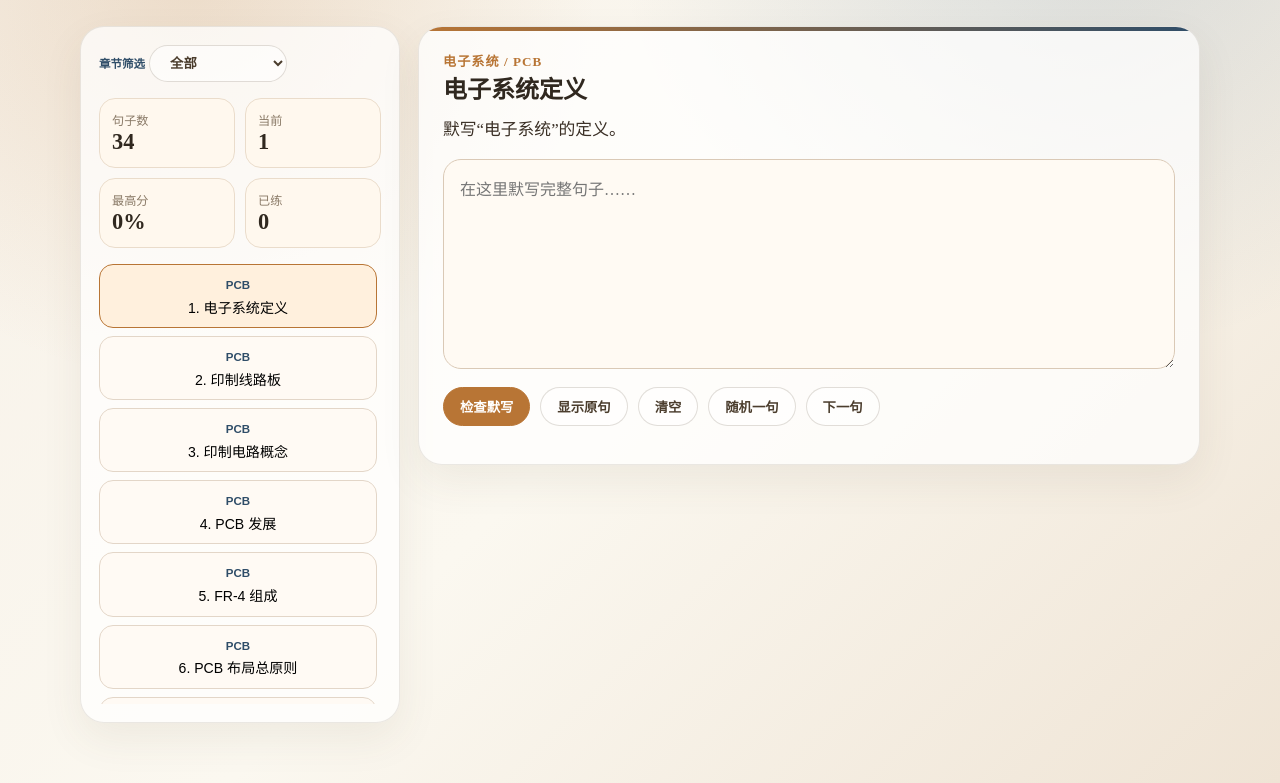
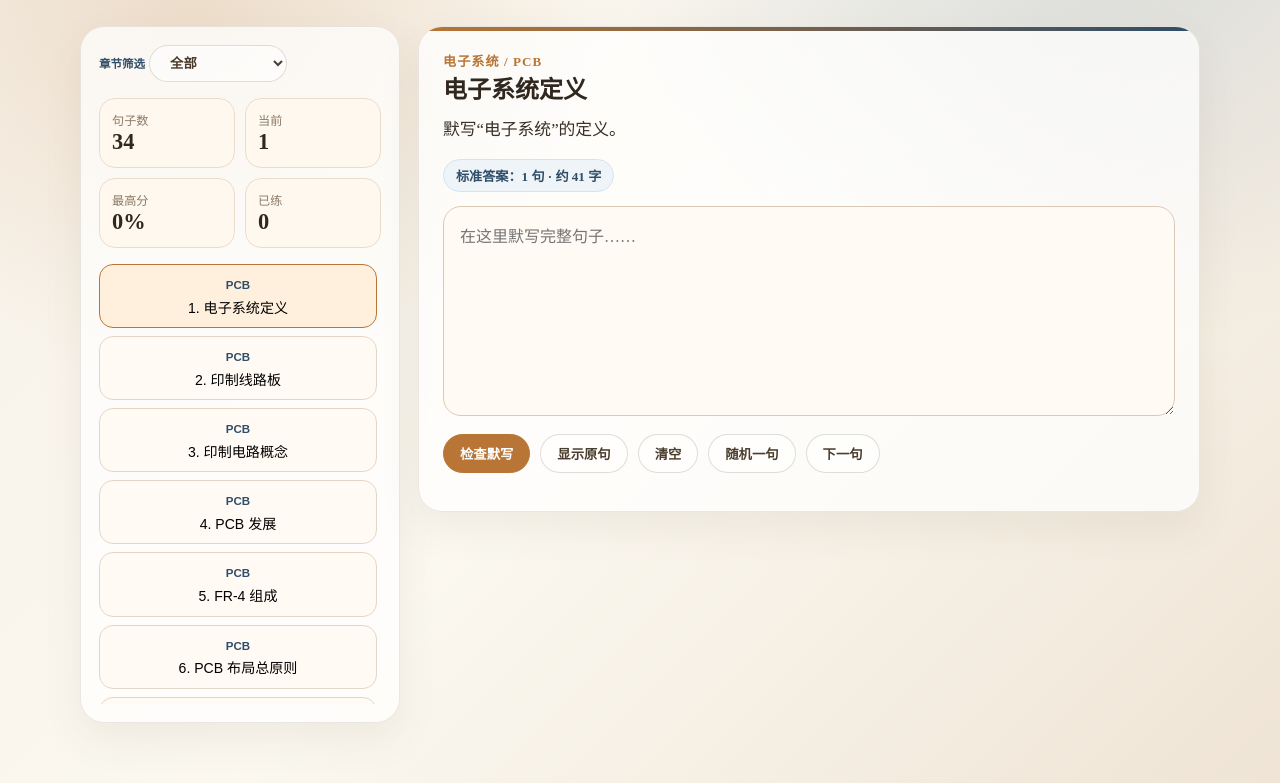
Before and after one commit to Nanji-Huaji/programmable-recite, a plain HTML site: page sentences.html in a window 1280 px wide. Shown: the part 130-913 px from the top of the page. Drawn offline with Linux system fonts and the light colour scheme.

Commit message:
新增句子提示功能，显示标准答案的句子数量和字数

```diff
--- a/sentences.html
+++ b/sentences.html
@@ -52,6 +52,12 @@ h1 { font-size: clamp(1.45rem, 3vw, 2.35rem); line-height: 1.2; margin-top: 4px;
 .sentence-item.active { border-color: #b87535; background: #fff0dd; }
 .tag { display: inline-block; font-size: 0.72rem; color: #2f4d68; font-weight: 800; margin-bottom: 4px; }
 .prompt { font-size: 1.05rem; line-height: 1.8; margin: 10px 0 14px; color: #3b3026; }
+.sentence-hint {
+  display: inline-flex; gap: 8px; align-items: center;
+  margin: 0 0 14px; padding: 6px 12px; border-radius: 999px;
+  background: #eef4f8; color: #2f4d68; border: 1px solid #d5e3ee;
+  font-size: 0.82rem; font-weight: 800;
+}
 .topic { color: #b87535; font-size: 0.82rem; font-weight: 900; letter-spacing: 0.08em; }
 textarea {
   width: 100%; min-height: 210px; resize: vertical; border: 1px solid #dac9b6; border-radius: 18px;
@@ -106,6 +112,7 @@ textarea:focus { border-color: #b87535; box-shadow: 0 0 0 4px rgba(184,117,53,0.
       <div class="topic" id="topic">PCB</div>
       <h2 id="title">题目标题</h2>
       <p class="prompt" id="prompt">提示文本</p>
+      <div class="sentence-hint" id="sentenceHint">标准答案：1 句</div>
       <textarea id="answerInput" placeholder="在这里默写完整句子……"></textarea>
       <div class="actions">
         <button class="btn primary" onclick="checkAnswer()">检查默写</button>
@@ -170,6 +177,11 @@ function visibleSentences() { return activeFilter === 'all' ? SENTENCES : SENTEN
 function currentSentence() { const list = visibleSentences(); return list[Math.min(currentIndex, list.length - 1)] || list[0]; }
 
 function normalize(text) { return text.toLowerCase().replace(/[\s，。；、：：“”"'（）()\-—−,.;:!?！？]/g, ''); }
+function sentenceCount(text) {
+  const pieces = text.split(/[。！？!?]+/).map(s => s.trim()).filter(Boolean);
+  return Math.max(1, pieces.length);
+}
+function charCount(text) { return normalize(text).length; }
 function lcs(a, b) {
   const dp = Array.from({ length: a.length + 1 }, () => Array(b.length + 1).fill(0));
   for (let i = 1; i <= a.length; i++) for (let j = 1; j <= b.length; j++) dp[i][j] = a[i-1] === b[j-1] ? dp[i-1][j-1] + 1 : Math.max(dp[i-1][j], dp[i][j-1]);
@@ -200,6 +212,7 @@ function renderPage() {
   document.getElementById('topic').textContent = s.group === 'pcb' ? '电子系统 / PCB' : 'FPGA';
   document.getElementById('title').textContent = s.title;
   document.getElementById('prompt').textContent = s.prompt;
+  document.getElementById('sentenceHint').textContent = `标准答案：${sentenceCount(s.answer)} 句 · 约 ${charCount(s.answer)} 字`;
   document.getElementById('answerInput').value = '';
   document.getElementById('feedback').classList.remove('show');
   renderList();
```
